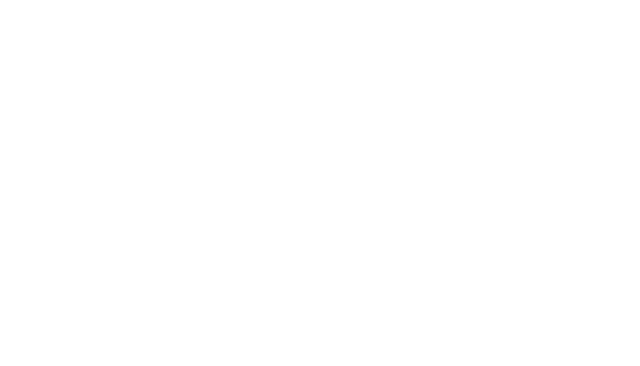
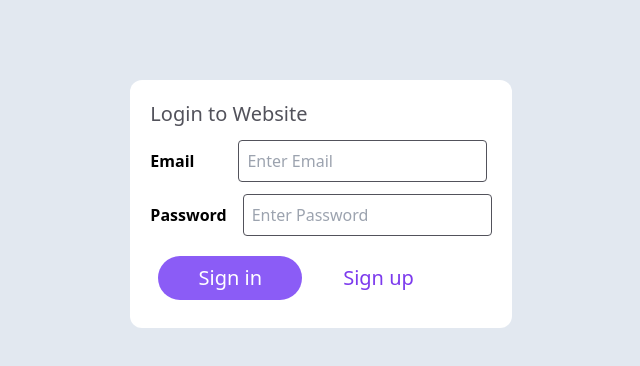
Before and after one commit to techupth/css-css-framework-tailwind-fe-1-group-4, a website: page ex1-login-page/index.html in a window 1280 px wide. Shown: the whole page, without its empty margins (319-959 px from the left). Drawn offline with nearby package versions, Linux system fonts and the light colour scheme.

Commit message:
Blue's work

```diff
--- a/ex1-login-page/index.html
+++ b/ex1-login-page/index.html
@@ -9,8 +9,42 @@
   <script src="https://cdn.tailwindcss.com"></script>
 </head>
 
-<body>
-  <!-- Start coding here -->
+<body class="bg-slate-200 h-full flex justify-center items-center">
+
+    <div class="container rounded-xl bg-white justify-center items-center w-full md:w-auto m-20 p-5">
+    <div class="container items-start flex flex-col space-y-3">
+      <h1 class="text-zinc-600 text-xl">Login to Website</h1>
+      <div class="flex items-center space-x-11 justify-end">
+      <label for="email" class="font-bold">Email</label>
+      <input
+        type="text"
+        id="email"
+        placeholder="Enter Email"
+        class= "px-2 py-2 rounded border border-zinc-600 hover:border-violet-500 focus:outline-violet-300 order-2" />
+      </div>
+
+      <div class="flex items-center space-x-4 justify-end">
+      <label for="password" class="font-bold">Password</label>
+      <input
+        type="password"
+        id="password"
+        placeholder="Enter Password"
+        class= "px-2 py-2 rounded border border-zinc-600 hover:border-violet-500 focus:outline-violet-300 order-2"/>
+      </div>
+
+      <div class="items-center p-2">
+        <button class=
+      "text-xl p-2 w-36 text-white rounded-full bg-violet-500 hover:bg-violet-400 active:bg-violet-600 focus:outline-none focus:ring focus:ring-violet-300">
+      Sign in
+      </button>
+      <button class=
+      "text-xl p-2 w-36 text-violet-600 rounded-full bg-white hover:bg-violet-100 focus:ring focus:ring-violet-300">
+      Sign up
+    </button>
+  </div>
+</div>
+</div>
+
 </body>
 
 </html>
```
